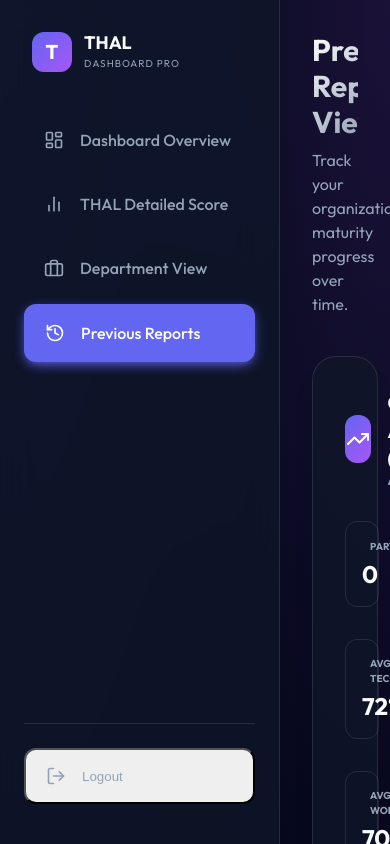
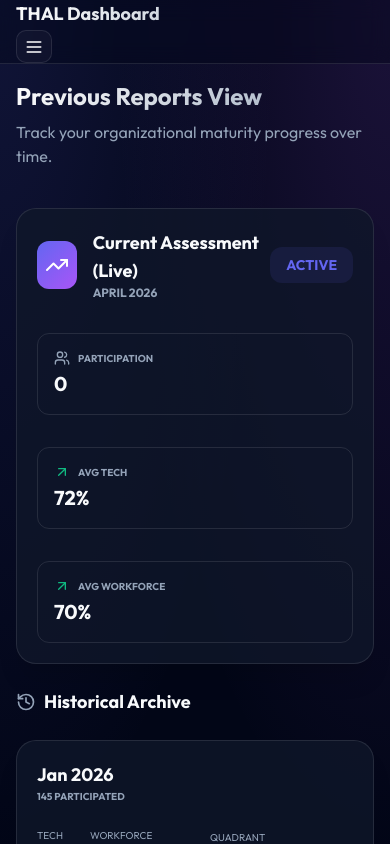
Before and after one commit to Rosh-999/THAL-dashboard, a React (Vite) app: page /reports in a window 390 px wide. Shown: the top 844 px of the page. Built offline with nearby package versions, Linux system fonts and the light colour scheme; no server answers; the database is empty.

Commit message:
added responsiveness and sidebar hidden

```diff
--- a/src/App.jsx
+++ b/src/App.jsx
@@ -1,5 +1,6 @@
-import React, { useMemo } from 'react';
+import React, { useMemo, useState } from 'react';
 import { BrowserRouter as Router, Routes, Route } from 'react-router-dom';
+import { Menu } from 'lucide-react';
 import Sidebar from './components/Sidebar';
 import Overview from './pages/Overview';
 import DetailedScore from './pages/DetailedScore';
@@ -11,6 +12,7 @@ import { generateDummyData } from './utils/dummyData';
 
 const App = () => {
   const { data: realData, loading, error } = useSurveyData();
+  const [isSidebarOpen, setIsSidebarOpen] = useState(false);
 
   // Use ONLY dummy data as requested by the user
   // const displayData = useMemo(() => {
@@ -21,14 +23,25 @@ const App = () => {
   const displayData = useMemo(() => {
     return realData || []
   }, [realData]);
+
   if (loading) return <div className="p-8 text-white">Loading live data...</div>;
   if (error) return <div className="p-8 text-red-500">Error connecting to Firebase: {error.message}</div>;
+
+  const toggleSidebar = () => setIsSidebarOpen(!isSidebarOpen);
 
   return (
     <Router>
       <div className="app-container">
-        <Sidebar />
-        <main className="main-content">
+        <header className={`global-header ${isSidebarOpen ? 'sidebar-open' : ''}`}>
+           <h1 className="text-xl font-bold gradient-text">THAL Dashboard</h1>
+           <button onClick={toggleSidebar} className="menu-trigger">
+             <Menu size={20} />
+           </button>
+        </header>
+
+        <Sidebar isOpen={isSidebarOpen} onClose={() => setIsSidebarOpen(false)} />
+
+        <main className={`main-content ${isSidebarOpen ? 'sidebar-open' : ''}`}>
           <Routes>
             <Route path="/" element={<Overview data={displayData} />} />
             <Route path="/detailed-score" element={<DetailedScore data={displayData} />} />
--- a/src/components/Sidebar.jsx
+++ b/src/components/Sidebar.jsx
@@ -1,8 +1,8 @@
 import React from 'react';
 import { NavLink } from 'react-router-dom';
-import { LayoutDashboard, BarChart2, Briefcase, History, LogOut } from 'lucide-react';
+import { LayoutDashboard, BarChart2, Briefcase, History, LogOut, X } from 'lucide-react';
 
-const Sidebar = () => {
+const Sidebar = ({ isOpen, onClose }) => {
   const navItems = [
     { name: 'Dashboard Overview', icon: <LayoutDashboard size={20} />, path: '/' },
     { name: 'THAL Detailed Score', icon: <BarChart2 size={20} />, path: '/detailed-score' },
@@ -11,8 +11,10 @@ const Sidebar = () => {
   ];
 
   return (
-    <aside className="sidebar">
-      <div className="flex items-center gap-3 mb-10 px-2">
+    <>
+      <aside className={`sidebar ${isOpen ? 'open' : ''}`}>
+        <div className="flex items-center justify-between mb-10 px-2">
+          <div className="flex items-center gap-3">
             <div className="w-10 h-10 rounded-xl primary-gradient flex items-center justify-center text-white font-bold text-xl">
               T
             </div>
@@ -20,6 +22,10 @@ const Sidebar = () => {
               <h2 className="text-lg font-bold leading-none">THAL</h2>
               <p className="text-[10px] text-text-secondary uppercase tracking-widest mt-1">Dashboard Pro</p>
             </div>
+          </div>
+          <button onClick={onClose} className="p-2 hover:bg-white/10 rounded-lg text-text-secondary">
+            <X size={24} />
+          </button>
         </div>
 
         <nav className="flex-1">
@@ -42,6 +48,7 @@ const Sidebar = () => {
           </button>
         </div>
       </aside>
+    </>
   );
 };
 
--- a/src/index.css
+++ b/src/index.css
@@ -35,8 +35,12 @@ body {
 }
 
 /* Layout & Flexbox Utilities */
-.app-container { display: flex; min-height: 100vh; }
-.main-content { flex: 1; padding: 2rem; max-width: 1400px; margin: 0 auto; width: 100%; overflow-x: hidden; }
+.app-container { display: flex; flex-direction: column; min-height: 100vh; }
+.main-content { flex: 1; padding: 1rem; max-width: 1400px; margin: 0 auto; width: 100%; overflow-x: hidden; margin-top: 64px; transition: margin-left 0.4s cubic-bezier(0.4, 0, 0.2, 1); }
+@media (min-width: 768px) {
+  .main-content { padding: 2rem; margin-top: 80px; }
+  .main-content.sidebar-open { margin-left: 280px; max-width: calc(100% - 280px); }
+}
 
 .flex { display: flex; }
 .flex-col { flex-direction: column; }
@@ -120,6 +124,28 @@ body {
 .w-48 { width: 12rem; }
 .h-48 { height: 12rem; }
 .min-h-screen { min-height: 100vh; }
+.quadrant-matrix { height: 300px; position: relative; }
+@media (min-width: 768px) {
+  .quadrant-matrix { height: 450px; }
+}
+
+.quadrant-label {
+  position: absolute;
+  pointer-events: none;
+  z-index: 10;
+  width: 50%;
+  text-align: center;
+}
+
+.quadrant-label.top { top: 6%; }
+.quadrant-label.bottom { bottom: 12%; }
+.quadrant-label.left { left: 0; }
+.quadrant-label.right { right: 0; }
+
+@media (min-width: 768px) {
+  .quadrant-label.top { top: 40px; }
+  .quadrant-label.bottom { bottom: 85px; }
+}
 
 /* Typography */
 .text-center { text-align: center; }
@@ -130,10 +156,16 @@ body {
 .text-sm { font-size: 0.875rem; line-height: 1.25rem; }
 .text-base { font-size: 1rem; line-height: 1.5rem; }
 .text-lg { font-size: 1.125rem; line-height: 1.75rem; }
-.text-xl { font-size: 1.25rem; line-height: 1.75rem; }
-.text-2xl { font-size: 1.5rem; line-height: 2rem; }
-.text-3xl { font-size: 1.875rem; line-height: 2.25rem; }
-.text-4xl { font-size: 2.25rem; line-height: 2.5rem; }
+.text-xl { font-size: 1.125rem; line-height: 1.75rem; }
+.text-2xl { font-size: 1.25rem; line-height: 1.75rem; }
+.text-3xl { font-size: 1.5rem; line-height: 2rem; }
+.text-4xl { font-size: 2rem; line-height: 2.25rem; }
+@media (min-width: 768px) {
+  .text-xl { font-size: 1.25rem; }
+  .text-2xl { font-size: 1.5rem; }
+  .text-3xl { font-size: 1.875rem; }
+  .text-4xl { font-size: 2.25rem; }
+}
 .font-medium { font-weight: 500; }
 .font-semibold { font-weight: 600; }
 .font-bold { font-weight: 700; }
@@ -206,21 +238,80 @@ body {
   display: flex;
   flex-direction: column;
   padding: 2rem 1.5rem;
-  position: sticky;
+  position: fixed;
+  left: 0;
   top: 0;
   height: 100vh;
+  z-index: 100;
+  transform: translateX(-100%);
+  transition: transform 0.4s cubic-bezier(0.4, 0, 0.2, 1);
+}
+
+.sidebar.open {
+  transform: translateX(0);
+}
+
+.global-header {
+  position: fixed;
+  top: 0;
+  left: 0;
+  right: 0;
+  height: 64px;
+  background: rgba(2, 6, 23, 0.4);
+  backdrop-filter: blur(10px);
+  border-bottom: 1px solid var(--glass-border);
+  z-index: 80;
+  display: flex;
+  flex-direction: column;
+  justify-content: center;
+  padding: 0 1rem;
+  transition: left 0.4s cubic-bezier(0.4, 0, 0.2, 1);
+}
+
+.global-header.sidebar-open { left: 280px; }
+
+@media (min-width: 768px) {
+  .global-header { height: 80px; padding: 0 2rem; }
+}
+
+.menu-trigger {
+  background: var(--glass-bg);
+  border: 1px solid var(--glass-border);
+  color: white;
+  width: 36px;
+  height: 36px;
+  border-radius: 10px;
+  display: flex;
+  align-items: center;
+  justify-content: center;
+  cursor: pointer;
+  transition: all 0.2s ease;
+  margin-top: 2px;
+}
+
+@media (min-width: 768px) {
+  .menu-trigger { width: 40px; height: 40px; margin-top: 4px; }
+}
+
+.menu-trigger:hover {
+  background: var(--primary);
+  border-color: transparent;
 }
 
 .nav-link {
   display: flex;
   align-items: center;
   gap: 1rem;
-  padding: 1rem 1.25rem;
+  padding: 0.875rem 1rem;
   border-radius: 12px;
   color: var(--text-secondary);
   text-decoration: none;
   transition: all 0.2s ease;
   margin-bottom: 0.5rem;
+}
+
+@media (min-width: 768px) {
+  .nav-link { padding: 1rem 1.25rem; }
 }
 
 .nav-link:hover, .nav-link.active {
@@ -242,9 +333,14 @@ body {
   backdrop-filter: blur(16px);
   -webkit-backdrop-filter: blur(16px);
   border: 1px solid var(--glass-border);
-  border-radius: 24px;
+  border-radius: 20px;
   box-shadow: 0 20px 25px -5px rgba(0, 0, 0, 0.1), 0 10px 10px -5px rgba(0, 0, 0, 0.04);
   transition: transform 0.3s ease, border-color 0.3s ease;
+  padding: 1.25rem;
+}
+
+@media (min-width: 768px) {
+  .glass-card { border-radius: 24px; padding: 2rem; }
 }
 
 .glass-card:hover {
--- a/src/pages/DepartmentView.jsx
+++ b/src/pages/DepartmentView.jsx
@@ -26,7 +26,7 @@ const DepartmentView = ({ data }) => {
         {departmentData.map((dept) => {
           const details = getQuadrantDetails(dept.quadrant);
           return (
-            <div key={dept.name} className="glass-card p-6 flex flex-col h-full hover:translate-y-[-4px] transition-transform">
+            <div key={dept.name} className="glass-card flex flex-col h-full hover:translate-y-[-4px] transition-transform">
               <div className="flex items-start justify-between mb-6 gap-4">
                 <div className="flex items-center gap-3">
                   <div className="w-10 h-10 rounded-xl bg-primary/10 flex items-center justify-center text-primary flex-shrink-0">
--- a/src/pages/PreviousReports.jsx
+++ b/src/pages/PreviousReports.jsx
@@ -16,7 +16,7 @@ const PreviousReports = ({ currentData }) => {
 
       <div className="space-y-6">
         {/* Current (Live) Summary */}
-        <div className="glass-card p-8 border-l-4 border-primary">
+        <div className="glass-card border-l-4 border-primary">
           <div className="flex items-center justify-between mb-8">
             <div className="flex items-center gap-4">
               <div className="w-12 h-12 rounded-xl primary-gradient flex items-center justify-center text-white">
@@ -46,7 +46,7 @@ const PreviousReports = ({ currentData }) => {
             Historical Archive
           </h3>
           {DUMMY_REPORTS.map((report) => (
-            <div key={report.id} className="glass-card p-6 flex flex-col md:flex-row md:items-center justify-between group cursor-pointer hover:border-white/20 transition-all gap-4">
+            <div key={report.id} className="glass-card flex flex-col md:flex-row md:items-center justify-between group cursor-pointer hover:border-white/20 transition-all gap-4">
                <div className="flex flex-col md:flex-row md:items-center gap-6">
                   <div className="w-32 flex-shrink-0">
                     <div className="text-lg font-bold">{report.date}</div>
```
Also changed, not shown: src/pages/DetailedScore.jsx (+34 -19 lines), src/pages/Overview.jsx (+4 -4 lines). Lines whose indentation alone changed are shown as unchanged.
